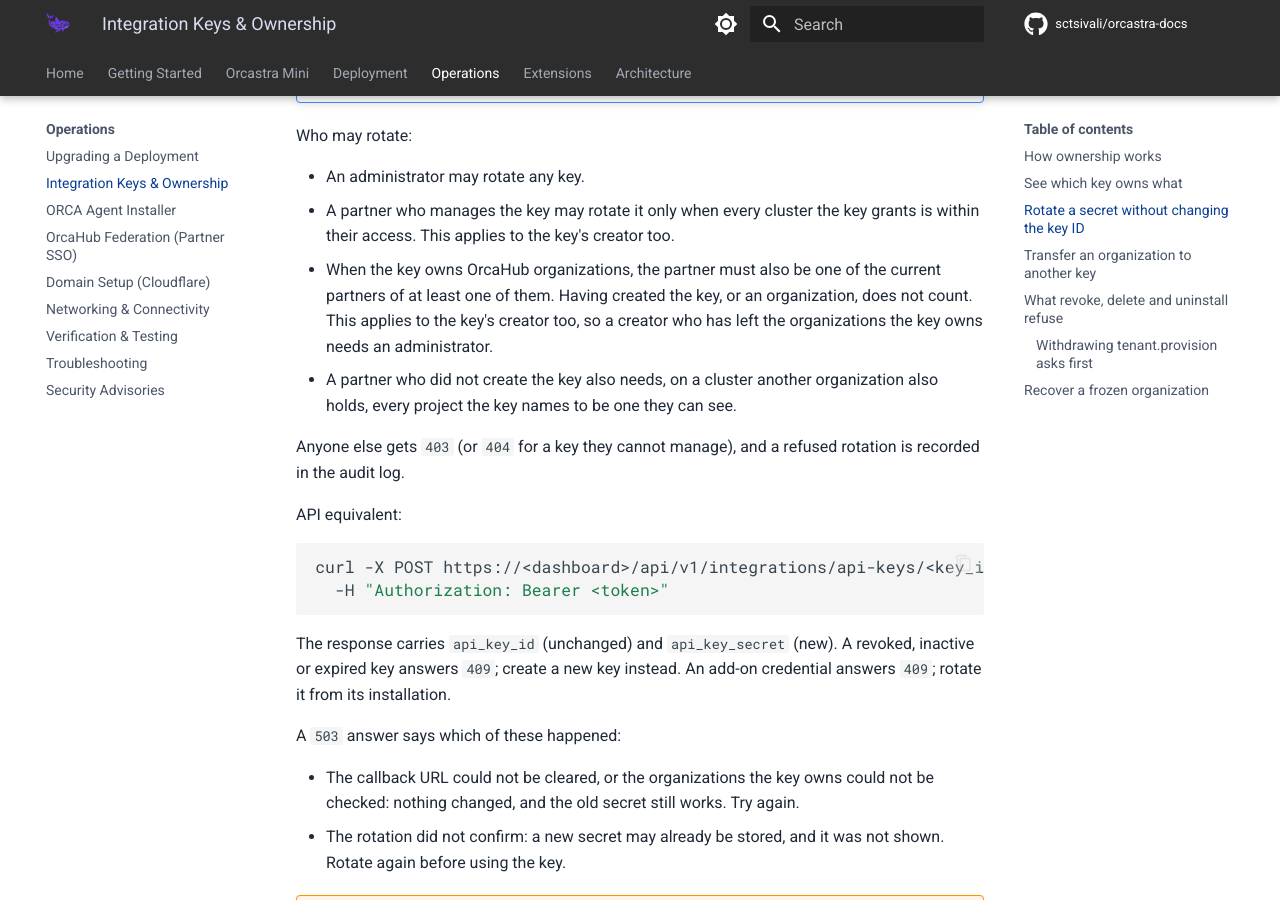
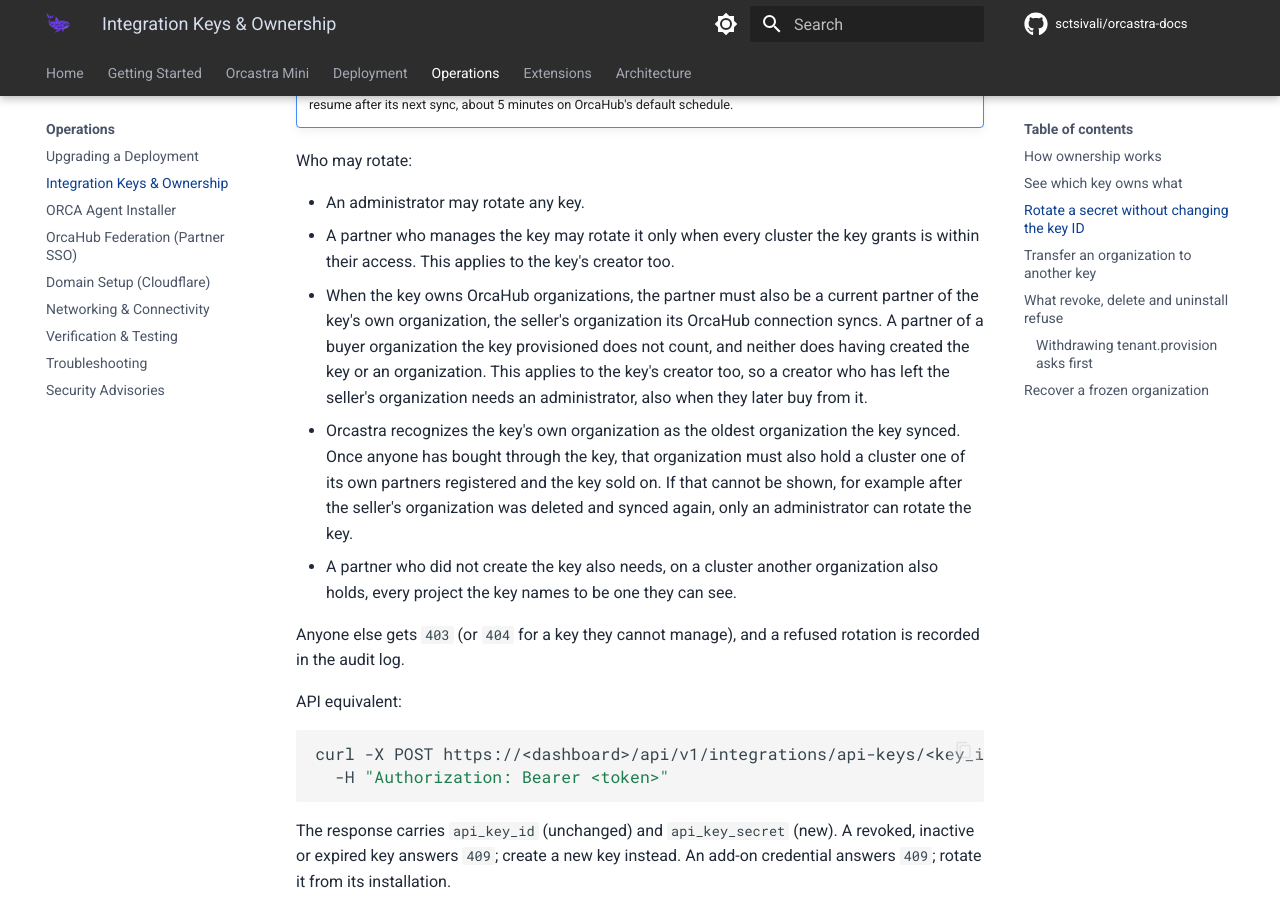
Before and after one commit to sctsivali/orcastra-docs, an MkDocs documentation site: the page built from docs/operations/integration-keys.md, in a window 1280 px wide and 900 px high, scrolled down 2842 px. Built offline with MkDocs 1.6.1 and Material for MkDocs 9.7.7, drawn with Linux system fonts in a browser that asks for light colours; comment, search, counter and statistics services are not loaded; the version menu is left out; some of the changed text lies outside the part shown.

Commit message:
docs(operations): name the home organization a rotation needs
Follow the second review of the integration key ownership branch: a key
that owns organizations is rotated only by a current partner of the
key's own organization, the seller's. A partner row in a buyer
organization the key provisioned no longer counts, so a creator who left
the seller needs an administrator also when they later buy from it.

Say how Orcastra recognizes that organization (the oldest one the key
synced, proven by a sale once anyone has bought through the key) and
that only an administrator can rotate when it cannot be shown. The
Synced Organizations panel and the owner_key_* API fields follow the
same rule, so a buyer's founder reads Not Shown for the seller's key.

```diff
--- a/docs/operations/integration-keys.md
+++ b/docs/operations/integration-keys.md
@@ -30,7 +30,7 @@
 
 - Each API key card says how many organizations the key owns and lists their slugs. A partner sees only the organizations it belongs to; the rest are counted as "you cannot see".
 - An owner key inside its expiry warning window shows **Owner Key Expiring** and the date to transfer its organizations by.
-- The **Synced Organizations** panel lists every synced organization with its owner key and the owner's state. A partner sees the owner key's name and state only for organizations they are a partner of. For an organization they belong to otherwise, for example as a tenant, the owner state reads **Not Shown**.
+- The **Synced Organizations** panel lists every synced organization with its owner key and the owner's state. A partner sees the owner key's name and state only when they are a partner of that key's own organization (see [Rotate a secret](#rotate-a-secret-without-changing-the-key-id) for how Orcastra recognizes it). For any other organization they belong to, for example as a tenant, or as the founder of a buyer organization that carries the seller's key, the owner state reads **Not Shown**.
 
 | Owner state | Meaning |
 |---|---|
@@ -43,7 +43,7 @@
 
 Administrators also see a callout counting the organizations whose owner no longer works.
 
-The same information is in the API: `GET /api/v1/integrations/organizations` returns `owner_key_name`, `owner_key_state`, `owner_key_expires_at`, `owner_key_expiry_state` and `cluster_ids` for each organization, and `GET /api/v1/integrations/api-keys` returns `owned_organization_count`, `owned_organization_slugs` and `owned_organization_hidden_count` for each key. The four `owner_key_*` fields are `null` unless the caller is an administrator or one of that organization's partners.
+The same information is in the API: `GET /api/v1/integrations/organizations` returns `owner_key_name`, `owner_key_state`, `owner_key_expires_at`, `owner_key_expiry_state` and `cluster_ids` for each organization, and `GET /api/v1/integrations/api-keys` returns `owned_organization_count`, `owned_organization_slugs` and `owned_organization_hidden_count` for each key. The four `owner_key_*` fields are `null` unless the caller is an administrator or a partner of the owner key's own organization.
 
 ---
 
@@ -66,7 +66,8 @@
 
 - An administrator may rotate any key.
 - A partner who manages the key may rotate it only when every cluster the key grants is within their access. This applies to the key's creator too.
-- When the key owns OrcaHub organizations, the partner must also be one of the current partners of at least one of them. Having created the key, or an organization, does not count. This applies to the key's creator too, so a creator who has left the organizations the key owns needs an administrator.
+- When the key owns OrcaHub organizations, the partner must also be a current partner of the key's own organization, the seller's organization its OrcaHub connection syncs. A partner of a buyer organization the key provisioned does not count, and neither does having created the key or an organization. This applies to the key's creator too, so a creator who has left the seller's organization needs an administrator, also when they later buy from it.
+- Orcastra recognizes the key's own organization as the oldest organization the key synced. Once anyone has bought through the key, that organization must also hold a cluster one of its own partners registered and the key sold on. If that cannot be shown, for example after the seller's organization was deleted and synced again, only an administrator can rotate the key.
 - A partner who did not create the key also needs, on a cluster another organization also holds, every project the key names to be one they can see.
 
 Anyone else gets `403` (or `404` for a key they cannot manage), and a refused rotation is recorded in the audit log.
```
